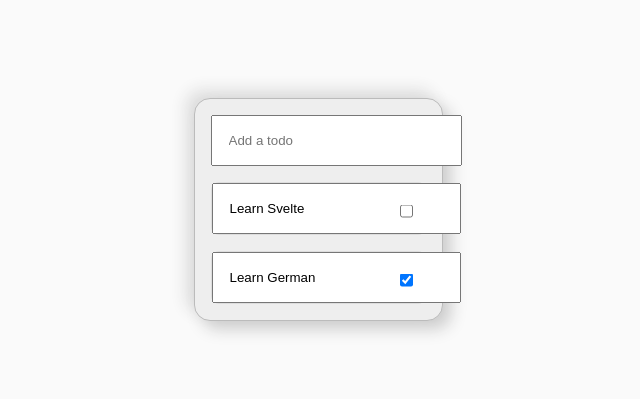
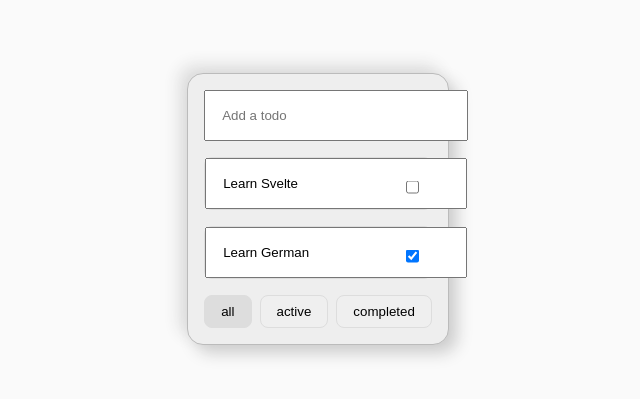
Before and after one commit to damianocsl/svelte-todo-ts, a SvelteKit app: page / in a window 1280 px wide. Shown: the part 199-598 px from the top of the page, without its empty margins (322-962 px from the left). Built offline with nearby package versions, Linux system fonts and the light colour scheme.

Commit message:
filterTodos

```diff
--- a/src/routes/+page.svelte
+++ b/src/routes/+page.svelte
@@ -1,20 +1,20 @@
 <script lang="ts">
 	import 'ress';
 
-	let todos = $state([
-		{
-			text: 'Learn Svelte',
-			done: false
-		},
-		{
-			text: 'Learn German',
-			done: true
-		}
+	type Todo = {
+		text: string;
+		done: boolean;
+	};
+
+	type Filter = 'all' | 'active' | 'completed';
+
+	let todos = $state<Todo[]>([
+		{ text: 'Learn Svelte', done: false },
+		{ text: 'Learn German', done: true }
 	]);
 
-	// $effect(() => {
-	// 	console.log('todos', todos);
-	// });
+	let filter = $state<Filter>('all');
+  let filteredTodos = $derived(filterTodos());
 
 	function addTodo(event: KeyboardEvent) {
 		if (event.key !== 'Enter') return;
@@ -32,10 +32,21 @@
 		todos[index].text = input.value;
 	}
 
-  function editTodoDone(event: Event) {
-    const input = event.target as HTMLInputElement;
-    const index = Number(input.dataset.index);
-    todos[index].done = input.checked;
+	function editTodoDone(event: Event) {
+		const input = event.target as HTMLInputElement;
+		const index = Number(input.dataset.index);
+		todos[index].done = input.checked;
+	}
+
+  function filterTodos() {
+    switch (filter) {
+      case 'active':
+        return todos.filter(todo => !todo.done);
+      case 'completed':
+        return todos.filter(todo => todo.done);
+      default:
+        return todos;
+    }
   }
 </script>
 
@@ -51,10 +62,18 @@
 				</div>
 			{/each}
 		</div>
+
+		<div class="filters">
+			{#each ['all', 'active', 'completed'] as f}
+				<button class:active={filter === f} onclick={() => (filter = f as Filter)}>
+					{f}
+				</button>
+			{/each}
+		</div>
 	</div>
 </div>
 
-<style>
+<style lang="scss">
 	.page {
 		background-color: #fafafa;
 		height: 100vh;
@@ -78,6 +97,7 @@
 		display: grid;
 		gap: 1rem;
 		margin-block-start: 1rem;
+		margin-block-end: 1rem;
 	}
 
 	.todo {
@@ -98,4 +118,18 @@
 		top: 50%;
 		translate: 0 -50%;
 	}
+
+	button {
+		border: 1px solid #ddd;
+		border-radius: 0.5rem;
+		padding: 0.5rem 1rem;
+
+    &:not(:last-child) {
+      margin-right: 0.5rem;
+    }
+
+    &.active {
+      background-color: #ddd;
+    }
+	}
 </style>
```
